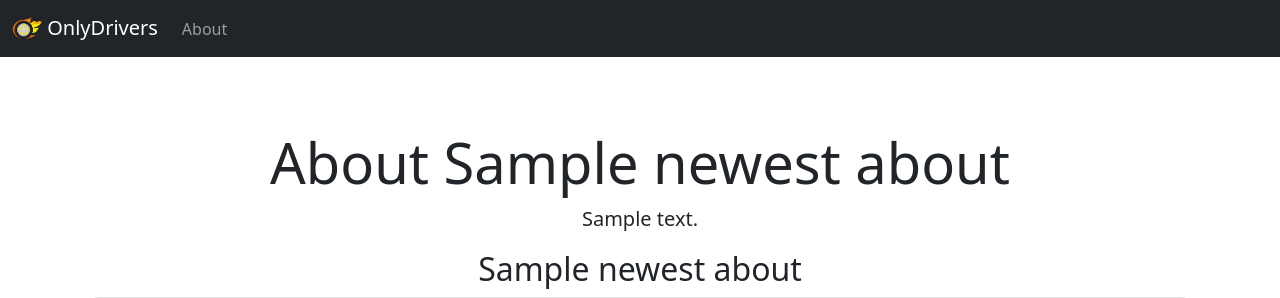
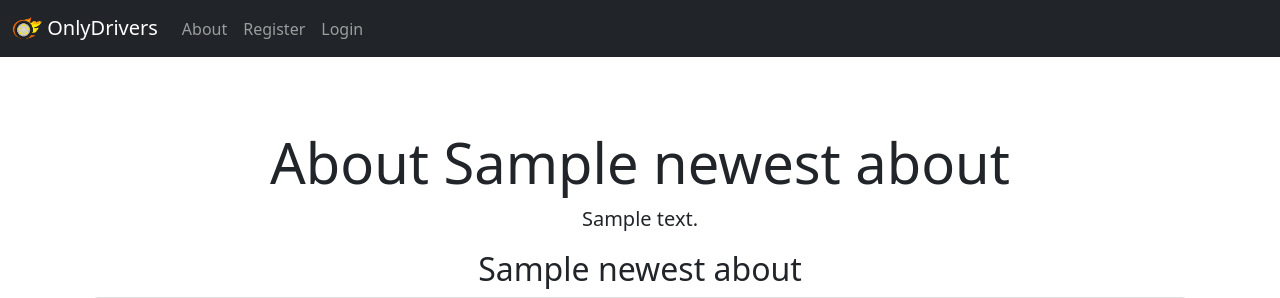
Before and after one commit to NickJarrett425/DriversOnly, a Django app: template Website/about/templates/about/about_page.html in a window 1280 px wide. Shown: the top 298 px of the page. Run offline with Django 4.2, Linux system fonts and the light colour scheme; the template is opened without the code that fills it: most values are stand-ins (such as "Sample title", 1, 10 or a date in 2020).

Commit message:
changes to navbar and urls

```diff
--- a/Website/about/templates/about/navbar.html
+++ b/Website/about/templates/about/navbar.html
@@ -14,6 +14,18 @@
           <li class="nav-item">
             <a class="nav-link" href="{% url 'about_page' %}">About</a>
           </li>
+          {% if user.is_authenticated %}
+            <li class="nav-item">
+                <a class="nav-link" href="{% url 'logout' %}">Logout</a>
+            </li>
+          {% else %}
+            <li class="nav-item">
+                <a class="nav-link" href="{% url 'register_user' %}">Register</a>
+            </li>
+            <li class="nav-item">
+                <a class="nav-link" href="{% url 'login' %}">Login</a>
+            </li>
+          {% endif %}
         </ul>
       </div>
     </div>
--- a/Website/website/urls.py
+++ b/Website/website/urls.py
@@ -4,6 +4,6 @@ from django.urls import path, include
 urlpatterns = [
     path('admin/', admin.site.urls),
     path('about/', include('about.urls')),
-    path('', include('django.contrib.auth.urls')),
+    path('members/', include('django.contrib.auth.urls')),
     path('', include('members.urls')),
 ]
```
